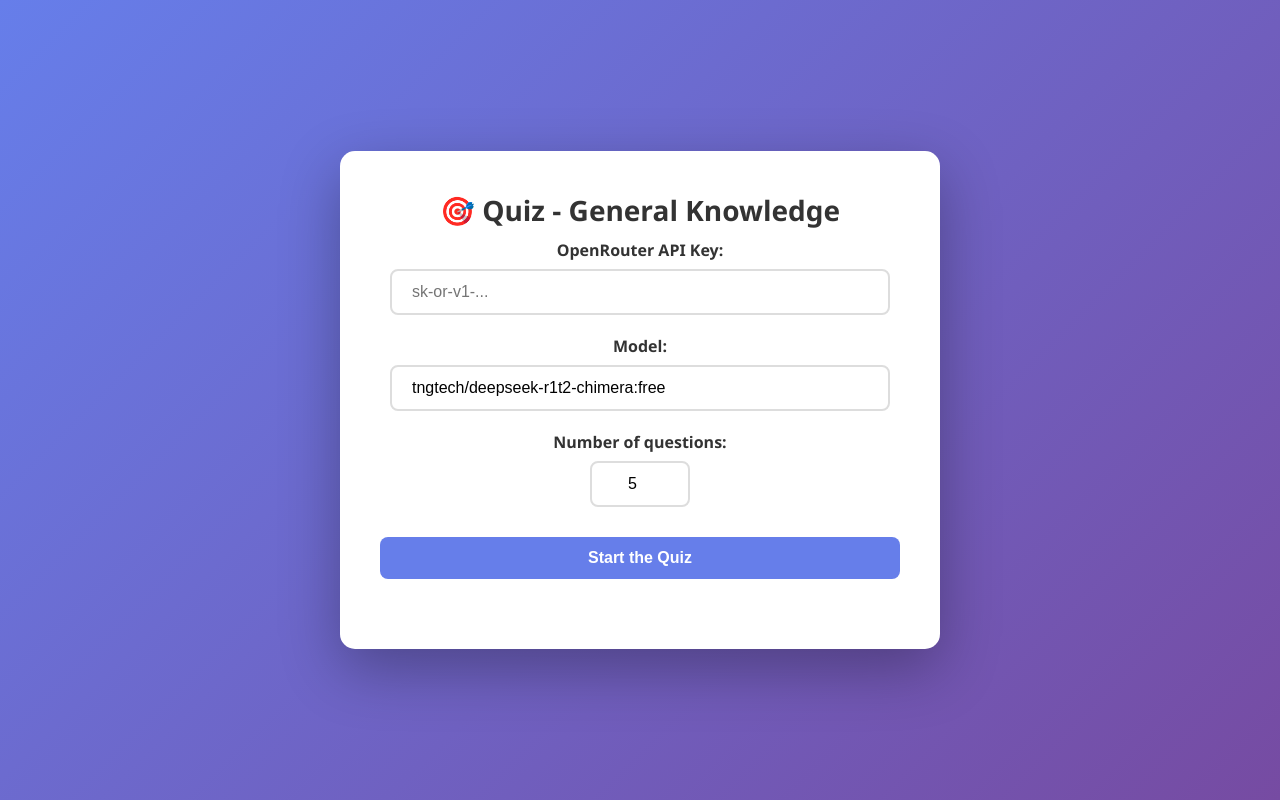
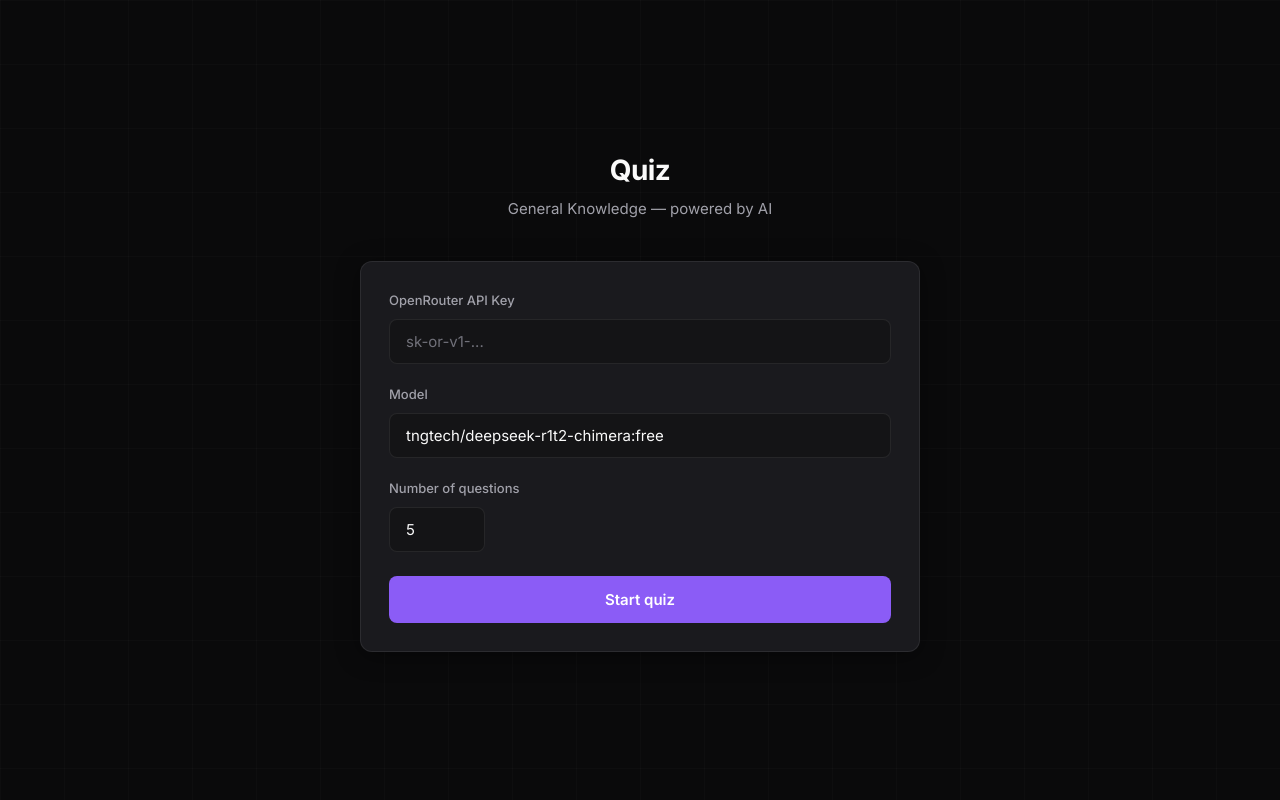
Before and after one commit to antek042/Quiz-app, a Flask app: page / in a window 1280 px wide. Run offline with Flask 3, Linux system fonts and the light colour scheme.

Commit message:
Added new frontend

```diff
--- a/static/index.css
+++ b/static/index.css
@@ -1,3 +1,28 @@
+@import url('https://fonts.googleapis.com/css2?family=Inter:wght@400;500;600;700&display=swap');
+
+:root {
+  --bg-primary: #0a0a0b;
+  --bg-secondary: #141416;
+  --bg-card: #1a1a1e;
+  --bg-elevated: #222226;
+  --border: rgba(255, 255, 255, 0.08);
+  --border-hover: rgba(255, 255, 255, 0.14);
+  --text-primary: #fafafa;
+  --text-secondary: #a1a1aa;
+  --text-muted: #71717a;
+  --accent: #8b5cf6;
+  --accent-hover: #7c3aed;
+  --accent-muted: rgba(139, 92, 246, 0.15);
+  --success: #22c55e;
+  --success-bg: rgba(34, 197, 94, 0.12);
+  --error: #ef4444;
+  --error-bg: rgba(239, 68, 68, 0.12);
+  --radius: 12px;
+  --radius-sm: 8px;
+  --shadow: 0 4px 24px rgba(0, 0, 0, 0.4);
+  --transition: 0.2s ease;
+}
+
 * {
   margin: 0;
   padding: 0;
@@ -5,258 +30,435 @@
 }
 
 body {
-            font-family: 'Segoe UI', Tahoma, Geneva, Verdana, sans-serif;
-            background: linear-gradient(135deg, #667eea 0%, #764ba2 100%);
+  font-family: 'Inter', -apple-system, BlinkMacSystemFont, sans-serif;
+  background: var(--bg-primary);
+  color: var(--text-primary);
+  min-height: 100vh;
+  line-height: 1.6;
+  -webkit-font-smoothing: antialiased;
+}
+
+/* Subtle grid background */
+body::before {
+  content: '';
+  position: fixed;
+  inset: 0;
+  background-image:
+    linear-gradient(rgba(255, 255, 255, 0.02) 1px, transparent 1px),
+    linear-gradient(90deg, rgba(255, 255, 255, 0.02) 1px, transparent 1px);
+  background-size: 64px 64px;
+  pointer-events: none;
+  z-index: 0;
+}
+
+.app {
+  position: relative;
+  z-index: 1;
   min-height: 100vh;
   display: flex;
+  flex-direction: column;
+  align-items: center;
   justify-content: center;
-            align-items: center;
-            padding: 20px;
+  padding: 2rem 1.5rem;
 }
 
 .container {
-            background: white;
-            border-radius: 15px;
-            box-shadow: 0 20px 60px rgba(0, 0, 0, 0.3);
-            max-width: 600px;
   width: 100%;
-            padding: 40px;
+  max-width: 560px;
 }
 
-        h1 {
+/* Header / branding */
+.header {
   text-align: center;
-            color: #333;
-            margin-bottom: 10px;
-            font-size: 28px;
+  margin-bottom: 2.5rem;
 }
 
-        .progress {
-            text-align: center;
-            color: #666;
-            margin-bottom: 30px;
-            font-size: 14px;
+.header h1 {
+  font-size: 1.75rem;
+  font-weight: 700;
+  letter-spacing: -0.02em;
+  color: var(--text-primary);
+  margin-bottom: 0.25rem;
 }
 
-        .loading {
-            text-align: center;
-            color: #667eea;
-            font-size: 16px;
-            padding: 20px;
+.header p {
+  font-size: 0.9375rem;
+  color: var(--text-secondary);
 }
 
+/* Cards */
+.card {
+  background: var(--bg-card);
+  border: 1px solid var(--border);
+  border-radius: var(--radius);
+  padding: 1.75rem;
+  box-shadow: var(--shadow);
+  transition: border-color var(--transition);
+}
+
+.card:hover {
+  border-color: var(--border-hover);
+}
+
+/* Input section */
+.input-section {
+  display: none;
+}
+
+.input-section.active {
+  display: block;
+  animation: fadeIn 0.3s ease;
+}
+
+.input-group {
+  margin-bottom: 1.25rem;
+}
+
+.input-group:last-of-type {
+  margin-bottom: 1.5rem;
+}
+
+.input-group label {
+  display: block;
+  font-size: 0.8125rem;
+  font-weight: 500;
+  color: var(--text-secondary);
+  margin-bottom: 0.5rem;
+}
+
+.input-group input {
+  width: 100%;
+  padding: 0.75rem 1rem;
+  font-size: 0.9375rem;
+  font-family: inherit;
+  color: var(--text-primary);
+  background: var(--bg-secondary);
+  border: 1px solid var(--border);
+  border-radius: var(--radius-sm);
+  transition: border-color var(--transition), box-shadow var(--transition);
+}
+
+.input-group input::placeholder {
+  color: var(--text-muted);
+}
+
+.input-group input:hover {
+  border-color: var(--border-hover);
+}
+
+.input-group input:focus {
+  outline: none;
+  border-color: var(--accent);
+  box-shadow: 0 0 0 3px var(--accent-muted);
+}
+
+.input-group input[type="number"] {
+  max-width: 6rem;
+}
+
+/* Primary button */
+.btn-primary {
+  width: 100%;
+  padding: 0.875rem 1.5rem;
+  font-size: 0.9375rem;
+  font-weight: 600;
+  font-family: inherit;
+  color: white;
+  background: var(--accent);
+  border: none;
+  border-radius: var(--radius-sm);
+  cursor: pointer;
+  transition: background var(--transition), transform var(--transition);
+}
+
+.btn-primary:hover {
+  background: var(--accent-hover);
+  transform: translateY(-1px);
+}
+
+.btn-primary:active {
+  transform: translateY(0);
+}
+
+/* Progress */
+.progress-wrap {
+  margin-bottom: 1.5rem;
+}
+
+.progress-text {
+  font-size: 0.8125rem;
+  color: var(--text-muted);
+  margin-bottom: 0.5rem;
+}
+
+.progress-bar {
+  height: 4px;
+  background: var(--bg-elevated);
+  border-radius: 2px;
+  overflow: hidden;
+}
+
+.progress-fill {
+  height: 100%;
+  background: var(--accent);
+  border-radius: 2px;
+  transition: width 0.3s ease;
+}
+
+/* Loading */
+.loading {
+  display: none;
+  text-align: center;
+  padding: 2rem;
+}
+
+.loading.visible {
+  display: flex;
+  align-items: center;
+  justify-content: center;
+  gap: 0.75rem;
+  color: var(--text-secondary);
+  font-size: 0.9375rem;
+  animation: fadeIn 0.3s ease;
+}
+
+.loading-dots {
+  display: flex;
+  gap: 4px;
+}
+
+.loading-dots span {
+  width: 6px;
+  height: 6px;
+  background: var(--accent);
+  border-radius: 50%;
+  animation: bounce 1.4s ease-in-out infinite both;
+}
+
+.loading-dots span:nth-child(1) { animation-delay: 0s; }
+.loading-dots span:nth-child(2) { animation-delay: 0.16s; }
+.loading-dots span:nth-child(3) { animation-delay: 0.32s; }
+
+@keyframes bounce {
+  0%, 80%, 100% { transform: scale(0.6); opacity: 0.5; }
+  40% { transform: scale(1); opacity: 1; }
+}
+
+/* Quiz container */
 .question-container {
   display: none;
 }
 
 .question-container.active {
   display: block;
+  animation: fadeIn 0.3s ease;
 }
 
-        .question {
-            background: #f8f9fa;
-            padding: 20px;
-            border-radius: 10px;
-            margin-bottom: 25px;
-            border-left: 4px solid #667eea;
+.question-card {
+  background: var(--bg-card);
+  border: 1px solid var(--border);
+  border-radius: var(--radius);
+  padding: 1.75rem;
+  margin-bottom: 1.25rem;
+  border-left: 3px solid var(--accent);
 }
 
-        .question h2 {
-            color: #333;
-            font-size: 18px;
-            margin-bottom: 15px;
+.question-card h2 {
+  font-size: 1.0625rem;
+  font-weight: 600;
+  color: var(--text-primary);
   line-height: 1.5;
 }
 
 .answers {
   display: flex;
   flex-direction: column;
-            gap: 12px;
+  gap: 0.75rem;
 }
 
 .answer-btn {
-            padding: 15px 20px;
-            border: 2px solid #ddd;
-            background: white;
-            border-radius: 8px;
+  display: flex;
+  align-items: flex-start;
+  gap: 0.75rem;
+  width: 100%;
+  padding: 1rem 1.25rem;
+  font-size: 0.9375rem;
+  font-family: inherit;
+  text-align: left;
+  color: var(--text-primary);
+  background: var(--bg-secondary);
+  border: 1px solid var(--border);
+  border-radius: var(--radius-sm);
   cursor: pointer;
-            transition: all 0.3s ease;
-            text-align: left;
-            font-size: 16px;
-            font-weight: 500;
-            color: #333;
+  transition: border-color var(--transition), background var(--transition);
 }
 
-        .answer-btn:hover {
-            border-color: #667eea;
-            background: #f0f4ff;
+.answer-btn:hover:not(:disabled) {
+  border-color: var(--border-hover);
+  background: var(--bg-elevated);
 }
 
-        .answer-btn.selected {
-            border-color: #667eea;
-            background: #667eea;
-            color: white;
+.answer-btn .key {
+  flex-shrink: 0;
+  font-weight: 600;
+  color: var(--text-muted);
 }
 
 .answer-btn.correct {
-            border-color: #28a745;
-            background: #28a745;
-            color: white;
+  border-color: var(--success);
+  background: var(--success-bg);
+  color: var(--text-primary);
+}
+
+.answer-btn.correct .key {
+  color: var(--success);
 }
 
 .answer-btn.incorrect {
-            border-color: #dc3545;
-            background: #dc3545;
-            color: white;
+  border-color: var(--error);
+  background: var(--error-bg);
+  color: var(--text-secondary);
+}
+
+.answer-btn.incorrect .key {
+  color: var(--error);
 }
 
 .answer-btn:disabled {
-            cursor: not-allowed;
-            opacity: 0.8;
+  cursor: default;
+  opacity: 0.95;
 }
 
 .feedback {
-            margin-top: 20px;
-            padding: 15px;
-            border-radius: 8px;
+  margin-top: 1.25rem;
+  padding: 1rem 1.25rem;
+  border-radius: var(--radius-sm);
+  font-size: 0.9375rem;
+  font-weight: 500;
   display: none;
-            font-weight: 500;
 }
 
 .feedback.active {
   display: block;
+  animation: fadeIn 0.25s ease;
 }
 
 .feedback.correct {
-            background: #d4edda;
-            color: #155724;
-            border: 1px solid #c3e6cb;
+  background: var(--success-bg);
+  color: var(--success);
+  border: 1px solid rgba(34, 197, 94, 0.25);
 }
 
 .feedback.incorrect {
-            background: #f8d7da;
-            color: #721c24;
-            border: 1px solid #f5c6cb;
+  background: var(--error-bg);
+  color: #f87171;
+  border: 1px solid rgba(239, 68, 68, 0.25);
 }
 
-        .buttons {
+.quiz-actions {
+  margin-top: 1.5rem;
   display: flex;
-            gap: 10px;
-            margin-top: 25px;
-            justify-content: center;
-        }
-
-        button {
-            padding: 12px 30px;
-            font-size: 16px;
-            border: none;
-            border-radius: 8px;
-            cursor: pointer;
-            transition: all 0.3s ease;
-            font-weight: 600;
+  justify-content: flex-end;
 }
 
 .btn-next {
-            background: #667eea;
+  padding: 0.625rem 1.25rem;
+  font-size: 0.875rem;
+  font-weight: 600;
+  font-family: inherit;
   color: white;
+  background: var(--accent);
+  border: none;
+  border-radius: var(--radius-sm);
+  cursor: pointer;
+  transition: background var(--transition), transform var(--transition);
   display: none;
 }
 
 .btn-next.active {
-            display: block;
+  display: inline-flex;
+  align-items: center;
+  gap: 0.5rem;
+  animation: fadeIn 0.25s ease;
 }
 
 .btn-next:hover {
-            background: #5568d3;
-            transform: translateY(-2px);
+  background: var(--accent-hover);
+  transform: translateY(-1px);
+}
+
+/* Results */
+.results {
+  display: none;
+  text-align: center;
+}
+
+.results.active {
+  display: block;
+  animation: fadeIn 0.4s ease;
+}
+
+.results .card {
+  padding: 2.5rem;
+}
+
+.results h2 {
+  font-size: 1.25rem;
+  font-weight: 600;
+  color: var(--text-primary);
+  margin-bottom: 1.5rem;
+}
+
+.score-circle {
+  width: 120px;
+  height: 120px;
+  margin: 0 auto 1.25rem;
+  border-radius: 50%;
+  background: var(--accent-muted);
+  border: 2px solid var(--accent);
+  display: flex;
+  align-items: center;
+  justify-content: center;
+  font-size: 2rem;
+  font-weight: 700;
+  color: var(--accent);
+}
+
+.score-text {
+  font-size: 0.9375rem;
+  color: var(--text-secondary);
+  margin-bottom: 1.5rem;
 }
 
 .btn-restart {
-            background: #6c757d;
+  padding: 0.75rem 1.5rem;
+  font-size: 0.9375rem;
+  font-weight: 600;
+  font-family: inherit;
   color: white;
+  background: var(--bg-elevated);
+  border: 1px solid var(--border);
+  border-radius: var(--radius-sm);
+  cursor: pointer;
+  transition: border-color var(--transition), background var(--transition);
   display: none;
 }
 
 .btn-restart.active {
-            display: block;
+  display: inline-block;
 }
 
 .btn-restart:hover {
-            background: #5a6268;
+  border-color: var(--border-hover);
+  background: var(--accent);
 }
 
-        .results {
-            text-align: center;
+@keyframes fadeIn {
+  from { opacity: 0; transform: translateY(4px); }
+  to { opacity: 1; transform: translateY(0); }
+}
+
+/* Hide progress when not in quiz */
+.progress-wrap:not(.visible) {
   display: none;
 }
-
-        .results.active {
-            display: block;
-        }
-
-        .results h2 {
-            color: #333;
-            font-size: 24px;
-            margin-bottom: 20px;
-        }
-
-        .score {
-            font-size: 48px;
-            color: #667eea;
-            font-weight: bold;
-            margin: 20px 0;
-        }
-
-        .score-text {
-            font-size: 18px;
-            color: #666;
-            margin-bottom: 20px;
-        }
-
-        .input-section {
-            text-align: center;
-            margin-bottom: 30px;
-            display: none;
-        }
-
-        .input-section.active {
-            display: block;
-        }
-
-        .input-section input {
-            padding: 12px 20px;
-            font-size: 16px;
-            border: 2px solid #ddd;
-            border-radius: 8px;
-            width: 100px;
-            text-align: center;
-        }
-
-        .input-section input[type="text"],
-        .input-section select {
-            width: 100%;
-            max-width: 500px;
-            text-align: left;
-        }
-
-        .input-section label {
-            display: block;
-            margin-bottom: 8px;
-            font-weight: 600;
-            color: #333;
-        }
-
-        .input-group {
-            margin-bottom: 20px;
-        }
-
-        .input-section button {
-            background: #667eea;
-            color: white;
-            padding: 12px 30px;
-            margin-top: 10px;
-            width: 100%;
-        }
-
-        .input-section button:hover {
-            background: #5568d3;
-        }
--- a/templates/index.html
+++ b/templates/index.html
@@ -3,50 +3,70 @@
 <head>
   <meta charset="UTF-8">
   <meta name="viewport" content="width=device-width, initial-scale=1.0">
-    <title>Quiz - General Knowledge</title>
-    <link rel="stylesheet" href="/static/index.css"/>
+  <title>Quiz — General Knowledge</title>
+  <link rel="stylesheet" href="/static/index.css">
 </head>
 <body>
+  <div class="app">
     <div class="container">
-        <h1>🎯 Quiz - General Knowledge</h1>
+      <header class="header">
+        <h1>Quiz</h1>
+        <p>General Knowledge — powered by AI</p>
+      </header>
 
-        <div class="input-section active">
+      <section class="card input-section active">
         <div class="input-group">
-                <label for="apiKey">OpenRouter API Key:</label>
-                <input type="text" id="apiKey" placeholder="sk-or-v1-..." value="">
+          <label for="apiKey">OpenRouter API Key</label>
+          <input type="text" id="apiKey" placeholder="sk-or-v1-..." value="" autocomplete="off">
         </div>
-
         <div class="input-group">
-                <label for="modelSelect">Model:</label>
+          <label for="modelSelect">Model</label>
           <input type="text" id="modelSelect" value="tngtech/deepseek-r1t2-chimera:free">
         </div>
-
         <div class="input-group">
-                <label for="questionCount">Number of questions:</label>
+          <label for="questionCount">Number of questions</label>
           <input type="number" id="questionCount" min="1" max="20" value="5">
         </div>
+        <button type="button" class="btn-primary" onclick="startQuiz()">Start quiz</button>
+      </section>
 
-            <button onclick="startQuiz()">Start the Quiz</button>
-        </div>
-
-        <div class="progress" id="progress"></div>
-
-        <div class="loading" id="loading" style="display: none;">⏳ Loading questions...</div>
-
-        <div class="question-container" id="quizContainer">
-            <div class="question" id="questionContent"></div>
-            <div class="answers" id="answersContent"></div>
-            <div class="feedback" id="feedback"></div>
-            <div class="buttons">
-                <button class="btn-next" id="btnNext" onclick="nextQuestion()">Next →</button>
+      <div class="progress-wrap" id="progressWrap">
+        <div class="progress-text" id="progressText"></div>
+        <div class="progress-bar">
+          <div class="progress-fill" id="progressFill"></div>
         </div>
       </div>
 
-        <div class="results" id="results">
-            <h2>End of quiz!</h2>
-            <div class="score" id="scoreDisplay"></div>
+      <div class="loading" id="loading">
+        <div class="loading-dots">
+          <span></span><span></span><span></span>
+        </div>
+        <span>Loading questions…</span>
+      </div>
+
+      <section class="question-container" id="quizContainer">
+        <div class="question-card">
+          <div class="question" id="questionContent"></div>
+        </div>
+        <div class="card">
+          <div class="answers" id="answersContent"></div>
+          <div class="feedback" id="feedback"></div>
+          <div class="quiz-actions">
+            <button type="button" class="btn-next" id="btnNext" onclick="nextQuestion()">
+              Next →
+            </button>
+          </div>
+        </div>
+      </section>
+
+      <section class="results" id="results">
+        <div class="card">
+          <h2>End of quiz</h2>
+          <div class="score-circle" id="scoreDisplay"></div>
           <div class="score-text" id="scoreText"></div>
-            <button class="btn-restart active" onclick="location.reload()">Try again</button>
+          <button type="button" class="btn-restart active" onclick="location.reload()">Try again</button>
+        </div>
+      </section>
     </div>
   </div>
 
@@ -57,26 +77,28 @@
     let answered = false;
 
     async function startQuiz() {
-            const count = parseInt(document.getElementById('questionCount').value) || 5;
+      const count = parseInt(document.getElementById('questionCount').value, 10) || 5;
       const apiKey = document.getElementById('apiKey').value.trim();
       const model = document.getElementById('modelSelect').value;
 
       if (!apiKey) {
-                alert('Please provide API Key!');
+        alert('Please provide your API Key.');
         return;
       }
 
       document.querySelector('.input-section').classList.remove('active');
-            document.getElementById('loading').style.display = 'block';
+      document.getElementById('loading').classList.add('visible');
 
       try {
-                const response = await fetch(`/api/questions/${count}?api_key=${encodeURIComponent(apiKey)}&model=${encodeURIComponent(model)}`);
+        const response = await fetch(
+          `/api/questions/${count}?api_key=${encodeURIComponent(apiKey)}&model=${encodeURIComponent(model)}`
+        );
         const data = await response.json();
 
         if (data.error) {
           alert('Error: ' + data.error);
           document.querySelector('.input-section').classList.add('active');
-                    document.getElementById('loading').style.display = 'none';
+          document.getElementById('loading').classList.remove('visible');
           return;
         }
 
@@ -86,16 +108,28 @@
           score = 0;
           answered = false;
 
-                    document.getElementById('loading').style.display = 'none';
+          document.getElementById('loading').classList.remove('visible');
+          document.getElementById('progressWrap').classList.add('visible');
           document.getElementById('quizContainer').classList.add('active');
           showQuestion();
         } else {
-                    alert('Error: Failed to load questions');
+          alert('Failed to load questions.');
         }
-            } catch (error) {
-                console.error('Error:', error);
-                alert('Error loading questions: ' + error.message);
+      } catch (err) {
+        console.error(err);
+        alert('Error loading questions: ' + err.message);
+        document.querySelector('.input-section').classList.add('active');
+        document.getElementById('loading').classList.remove('visible');
       }
+    }
+
+    function updateProgress() {
+      const total = questions.length;
+      const current = Math.min(currentQuestion + 1, total);
+      const pct = total ? (current / total) * 100 : 0;
+
+      document.getElementById('progressText').textContent = `Question ${current} of ${total}`;
+      document.getElementById('progressFill').style.width = pct + '%';
     }
 
     function showQuestion() {
@@ -107,48 +141,67 @@
       const question = questions[currentQuestion];
       answered = false;
 
-            document.getElementById('progress').textContent =
-                `Question ${currentQuestion + 1} of ${questions.length}`;
+      updateProgress();
 
       document.getElementById('questionContent').innerHTML =
-                `<h2>${question.question}</h2>`;
+        '<h2>' + escapeHtml(question.question) + '</h2>';
 
       const answersHtml = Object.entries(question.answers)
-                .map(([key, value]) =>
-                    `<button class="answer-btn" onclick="selectAnswer('${key}', '${question.correct_answer}')">
-                        <strong>${key.toUpperCase()})</strong> ${value}
-                    </button>`
-                ).join('');
+        .map(function (entry) {
+          const key = entry[0];
+          const value = entry[1];
+          return (
+            '<button type="button" class="answer-btn" data-answer="' + escapeAttr(key) + '" onclick="selectAnswer(this)">' +
+              '<span class="key">' + key.toUpperCase() + ')</span> ' +
+              '<span>' + escapeHtml(value) + '</span>' +
+            '</button>'
+          );
+        })
+        .join('');
 
       document.getElementById('answersContent').innerHTML = answersHtml;
       document.getElementById('feedback').classList.remove('active', 'correct', 'incorrect');
+      document.getElementById('feedback').innerHTML = '';
       document.getElementById('btnNext').classList.remove('active');
     }
 
-        function selectAnswer(selected, correct) {
+    function escapeHtml(text) {
+      const div = document.createElement('div');
+      div.textContent = text;
+      return div.innerHTML;
+    }
+
+    function escapeAttr(text) {
+      return String(text)
+        .replace(/&/g, '&amp;')
+        .replace(/"/g, '&quot;')
+        .replace(/'/g, '&#39;')
+        .replace(/</g, '&lt;')
+        .replace(/>/g, '&gt;');
+    }
+
+    function selectAnswer(btn) {
       if (answered) return;
 
+      const selected = btn.getAttribute('data-answer');
+      const correct = questions[currentQuestion].correct_answer;
+
       answered = true;
-            const isCorrect = selected === correct;
-            if (isCorrect) score++;
+      if (selected === correct) score++;
 
       const buttons = document.querySelectorAll('.answer-btn');
-            buttons.forEach(btn => {
-                btn.disabled = true;
-                const buttonAnswer = btn.onclick.toString().match(/'([a-d])'/)[1];
-
-                if (buttonAnswer === correct) {
-                    btn.classList.add('correct');
-                } else if (buttonAnswer === selected && !isCorrect) {
-                    btn.classList.add('incorrect');
-                }
+      buttons.forEach(function (b) {
+        b.disabled = true;
+        const key = b.getAttribute('data-answer');
+        if (key === correct) b.classList.add('correct');
+        else if (key === selected) b.classList.add('incorrect');
       });
 
       const feedback = document.getElementById('feedback');
-            feedback.classList.add('active', isCorrect ? 'correct' : 'incorrect');
-            feedback.innerHTML = isCorrect ?
-                '✅ Correct!' :
-                `❌ Wrong! Correct answer is: <strong>${correct.toUpperCase()}</strong>`;
+      feedback.classList.add('active', selected === correct ? 'correct' : 'incorrect');
+      feedback.innerHTML = selected === correct
+        ? '✓ Correct!'
+        : 'Wrong. Correct answer: <strong>' + correct.toUpperCase() + '</strong>';
 
       document.getElementById('btnNext').classList.add('active');
     }
@@ -160,11 +213,14 @@
 
     function showResults() {
       document.getElementById('quizContainer').classList.remove('active');
+      document.getElementById('progressWrap').classList.remove('visible');
       document.getElementById('results').classList.add('active');
 
-            const percentage = Math.round((score / questions.length) * 100);
-            document.getElementById('scoreDisplay').textContent = `${score}/${questions.length}`;
-            document.getElementById('scoreText').textContent = `Score: ${percentage}%`;
+      const total = questions.length;
+      const pct = total ? Math.round((score / total) * 100) : 0;
+
+      document.getElementById('scoreDisplay').textContent = score + '/' + total;
+      document.getElementById('scoreText').textContent = 'Score: ' + pct + '%';
     }
   </script>
 </body>
```
Lines whose indentation alone changed are shown as unchanged.
